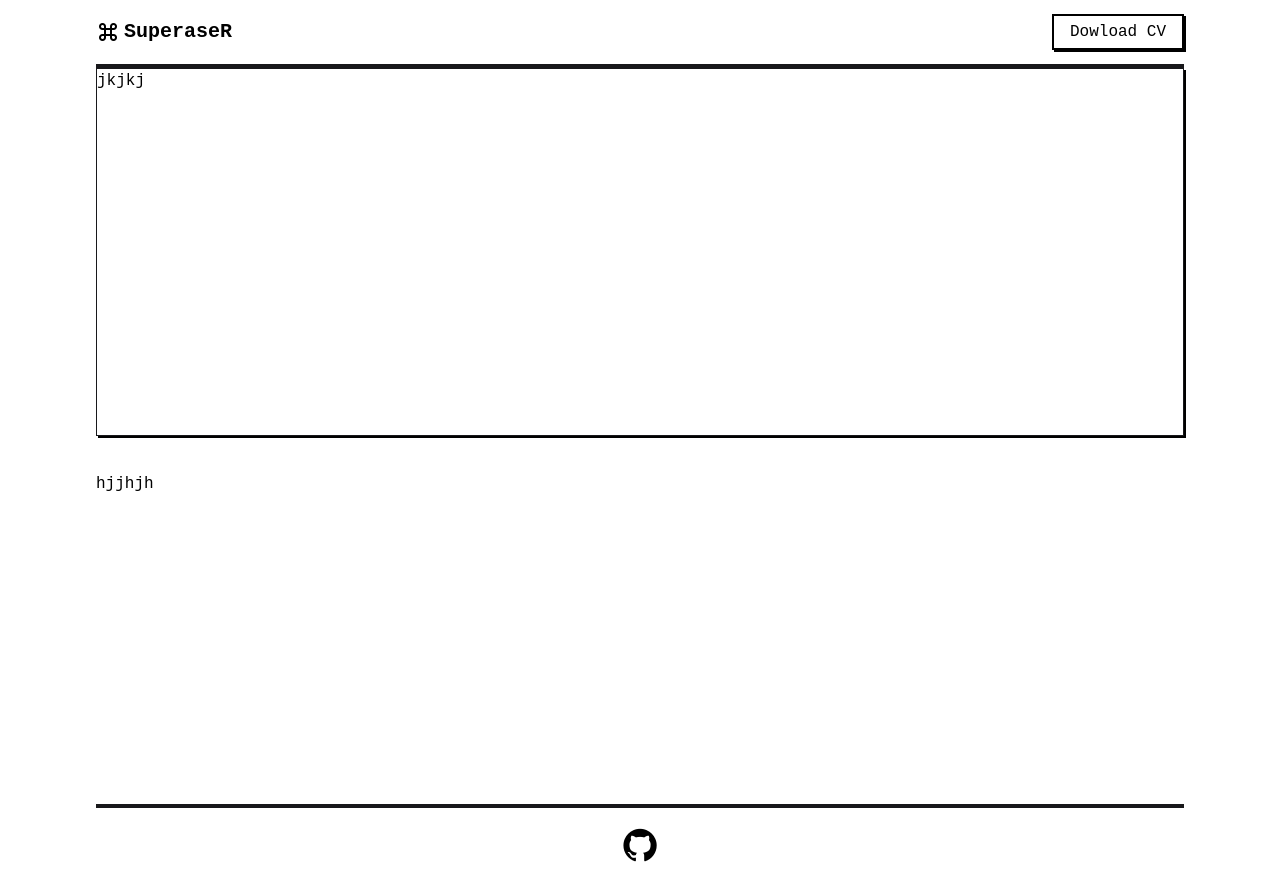
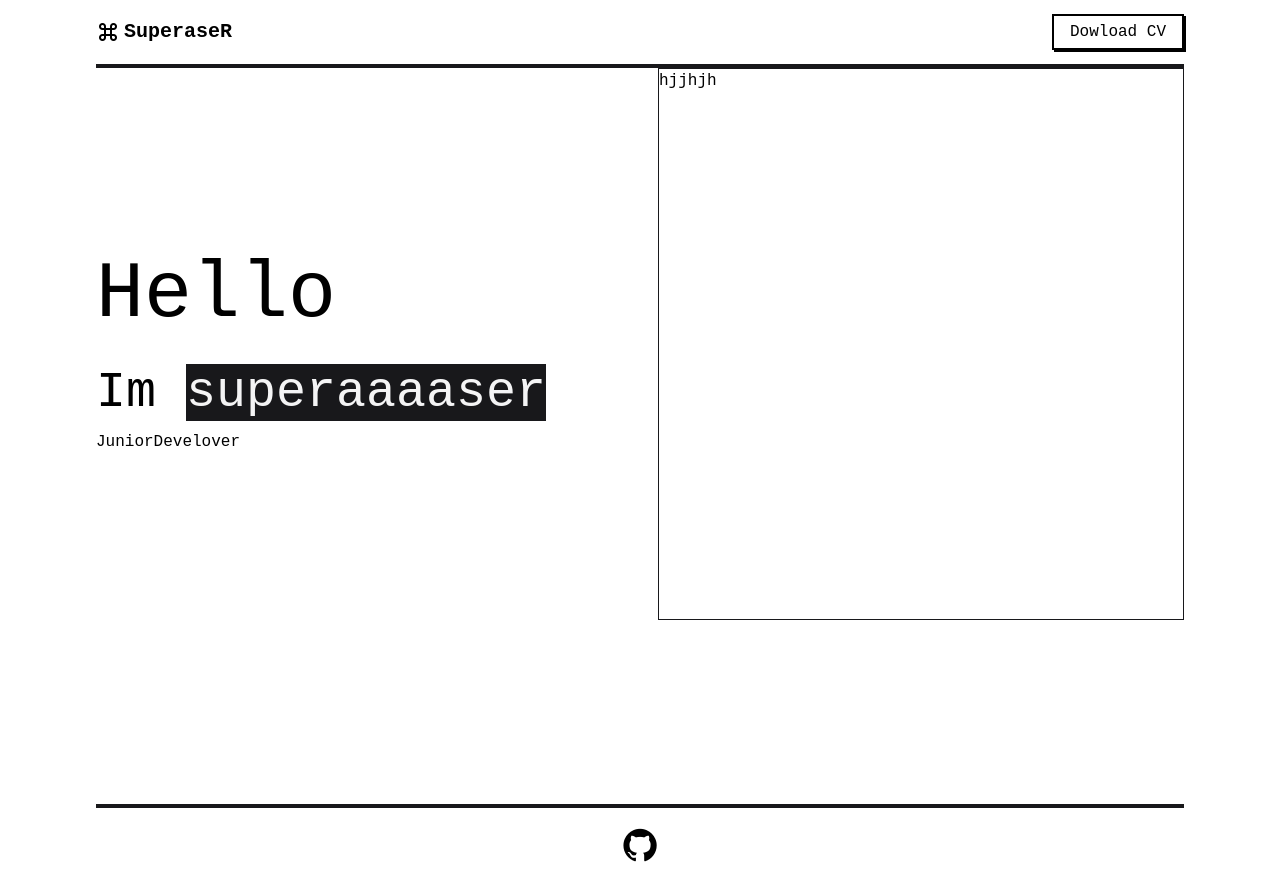
Before and after one commit to superaaaaser/superaaaaser, a Next.js app: page / in a window 1280 px wide. Built offline with nearby package versions, Linux system fonts and the light colour scheme.

Commit message:
superaaaaser

```diff
--- a/src/components/Hero/index.tsx
+++ b/src/components/Hero/index.tsx
@@ -1,10 +1,17 @@
 export default function Hero() {
   return (
-    <div className="w-full  h-[calc(100vh-64px)] flex flex-col px-24 bg-white gap-y-9 ">
-      <div className="lg:w-full h-2/4 shadow-no-blur border border-zinc-900">
-        jkjkj
+    <div className="w-full  h-[calc(100vh-64px)] flex px-24 bg-white gap-9 ">
+      <div className="lg:w-1/2 h-3/4 flex flex-col justify-center">
+        <div className="text-[80px]">Hello</div>
+        <div className="text-[50px]">
+          Im <span className="bg-zinc-900 text-zinc-100">superaaaaser</span>
+        </div>
+        <div>
+          Junior
+          <span>Develover</span>
+        </div>
       </div>
-      <div>hjjhjh</div>
+      <div className="lg:w-1/2 h-3/4 border border-zinc-900">hjjhjh</div>
     </div>
   );
 }
```
